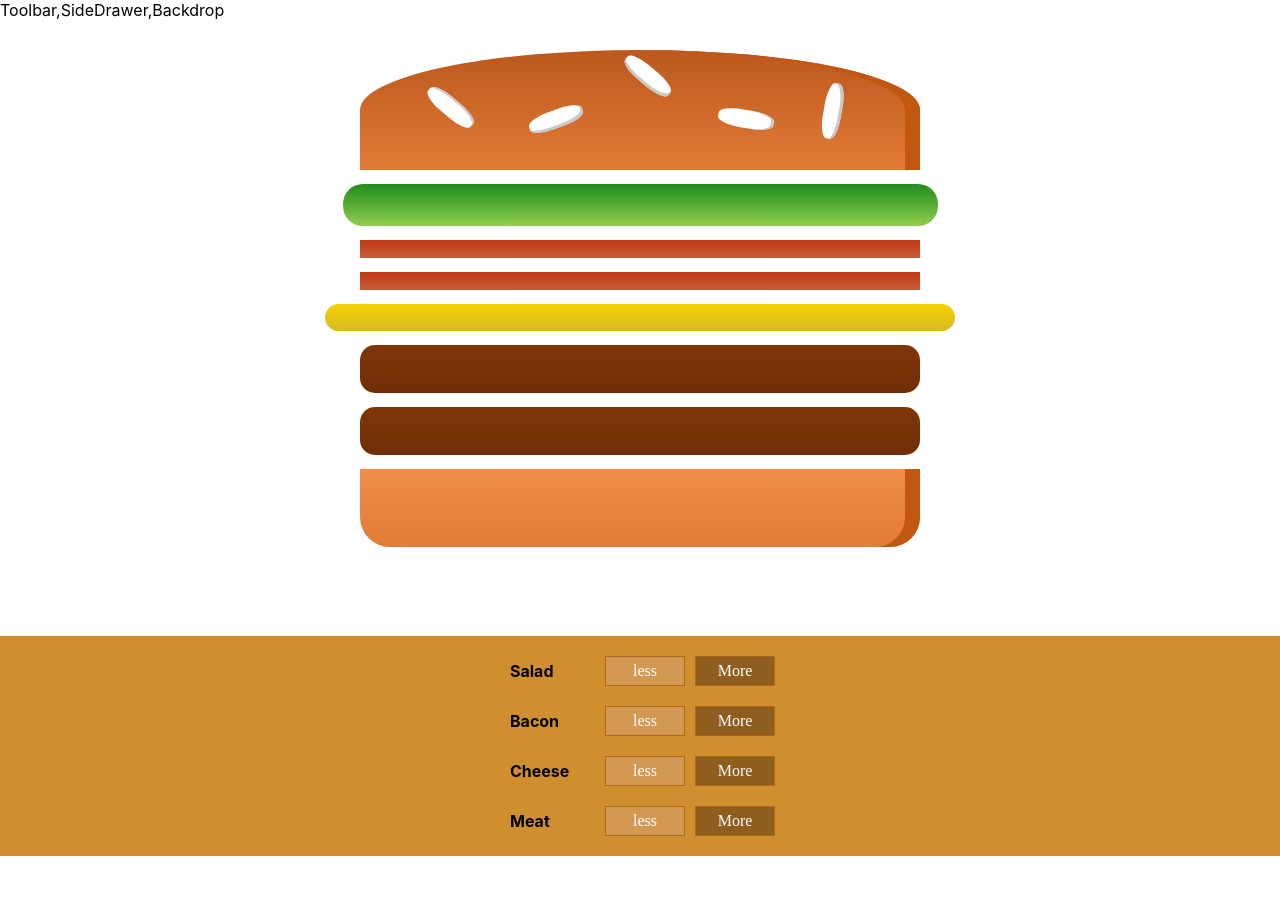
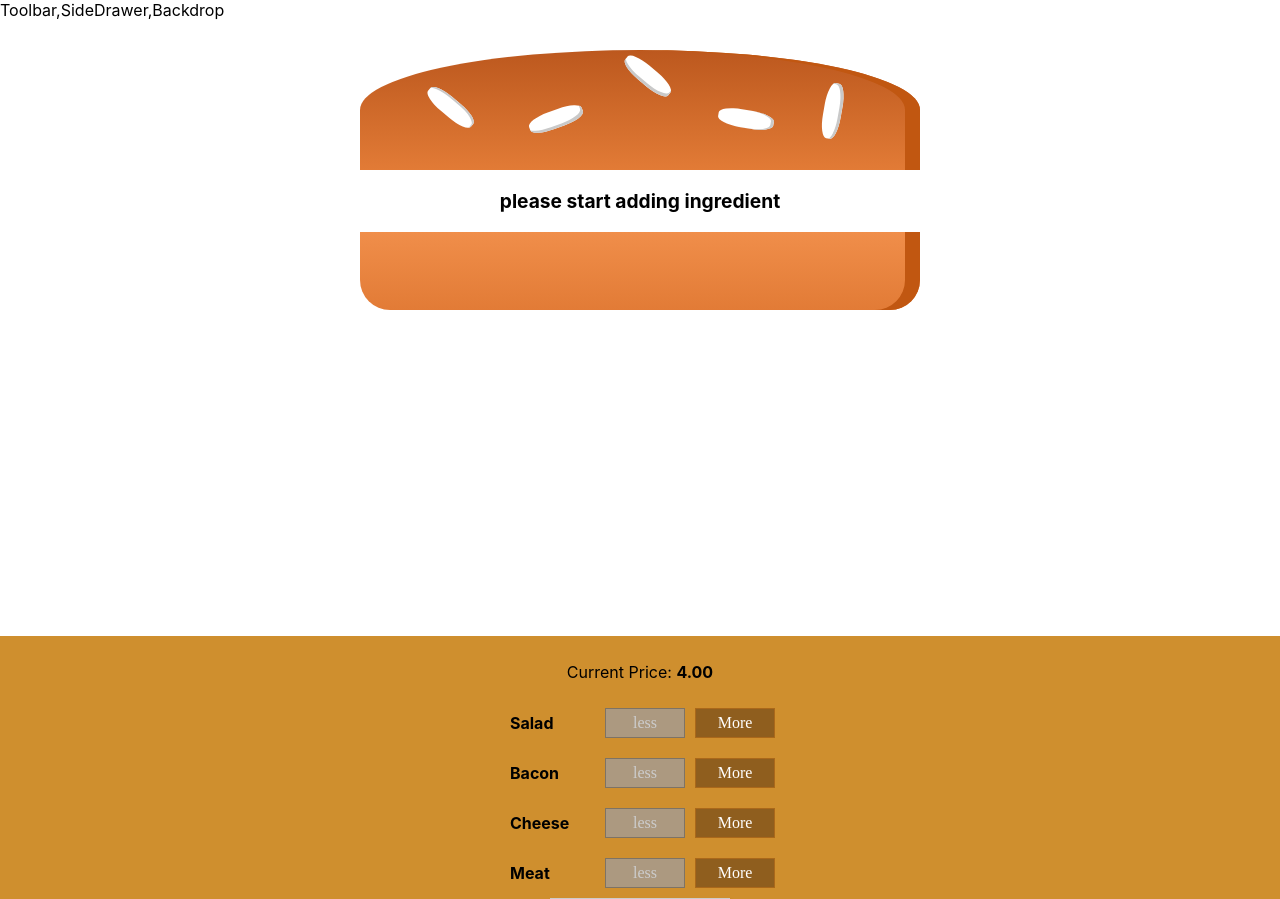
Before and after one commit to MuhammadAnas14/burger-app, a React app: page / in a window 1280 px wide. Shown: the top 899 px of the page. Before the commit the page ends 856 px from the top, so only its background shows below. Built offline with nearby package versions, Linux system fonts and the light colour scheme.

Commit message:
order button

```diff
--- a/src/components/Burger/BuildControls/BuildControl/BuildControl.js
+++ b/src/components/Burger/BuildControls/BuildControl/BuildControl.js
@@ -6,8 +6,8 @@ const buildControl = (props) => (
 
     <div className = 'BuildControl'>
         <div className ='Label'>{props.label}</div>
-        <button className = 'Less'>less</button>
-        <button className = 'More'>More</button>
+        <button className = 'Less' onClick= {props.remove} disabled = {props.disabled}>less</button>
+        <button className = 'More' onClick= {props.added}>More</button>
     </div>
 
 )
--- a/src/components/Burger/BuildControls/BuildControls.js
+++ b/src/components/Burger/BuildControls/BuildControls.js
@@ -12,10 +12,18 @@ const controls = [
 const buildControls = (props) => (
 
     <div className = 'BuildControls'>
+        <p>Current Price: <strong>{props.price.toFixed(2)}</strong></p>
         {controls.map(ctrl => (
-            <BuildControl key = {ctrl.label}
-            label = {ctrl.label} />
+            <BuildControl
+            key = {ctrl.label}
+            label = {ctrl.label}
+            added = {() => props.ingrediantAdded(ctrl.type)}
+            remove = {() => props.ingrediantRemove(ctrl.type)}
+            disabled = {props.disabled[ctrl.type]} />
+
         ))}
+        <button className = 'OrderButton'
+        disabled = {!props.purchasable}>ORDER NOW</button>
 
     </div>
 
--- a/src/containers/BurgerBuilder/BugerBuilder.js
+++ b/src/containers/BurgerBuilder/BugerBuilder.js
@@ -3,23 +3,94 @@ import Aux from '../../hoc/Aux'
 import Burger from '../../components/Burger/Burger'
 import BuildControls from '../../components/Burger/BuildControls/BuildControls'
 
+const INGREDIANT_PRICE ={
+    salad:0.4,
+    bacon:0.7,
+    cheese:1.5,
+    meat:2.0
+}
+
 class BurgerBuilder extends Component{
 
     state ={
         ingredients :{
-            salad:1,
-            bacon:2,
-            cheese:1,
-            meat:2
+            salad:0,
+            bacon:0,
+            cheese:0,
+            meat:0
+        },
+        totalPrice : 4,
+        purchasable :false
+
+    }
+
+    addIngredientHandler = (type) =>{
+
+        const oldCount = this.state.ingredients[type];
+        const updatedCount = oldCount +1;
+        const updatedIngrediants = {
+            ...this.state.ingredients
+        };
+
+        updatedIngrediants[type] = updatedCount
+
+        const priceAddition = INGREDIANT_PRICE[type];
+        const oldPrice = this.state.totalPrice;
+        const newPrice = oldPrice + priceAddition;
+
+        this.setState({totalPrice:newPrice,ingredients:updatedIngrediants})
+        this.updatePurchaseState(updatedIngrediants)
+    }
+    removeIngredientHandler =(type) =>{
+
+        const oldCount = this.state.ingredients[type];
+
+        if (oldCount <= 0){
+            return;
         }
 
+        const updatedCount = oldCount -1;
+        const updatedIngrediants = {
+            ...this.state.ingredients
+        };
+
+        updatedIngrediants[type] = updatedCount
+
+        const priceDeduction = INGREDIANT_PRICE[type];
+        const oldPrice = this.state.totalPrice;
+        const newPrice = oldPrice - priceDeduction;
+
+        this.setState({totalPrice:newPrice,ingredients:updatedIngrediants})
+        this.updatePurchaseState(updatedIngrediants)
+    }
+
+    updatePurchaseState (ingredients){
+        const sum = Object.keys(ingredients)
+            .map(igkey => {
+                return ingredients[igkey]
+            })
+            .reduce((sum,el) => {
+                return sum +el;
+            },0);
+        this.setState({purchasable:sum>0});
     }
     render(){
+        const disableInfo = {
+            ...this.state.ingredients
+        };
+        for (let key in disableInfo){
+            disableInfo[key] = disableInfo[key] <= 0
+        }
         return(
             <Aux>
                 <Burger ingredients={this.state.ingredients}></Burger>
                 <div>
-                    <BuildControls></BuildControls>
+                    <BuildControls
+                    ingrediantAdded = {this.addIngredientHandler}
+                    ingrediantRemove ={this.removeIngredientHandler}
+                    disabled = {disableInfo}
+                    price={this.state.totalPrice}
+                    purchasable = {this.state.purchasable} />
                 </div>
 
             </Aux>
--- a/src/css/BuildControls.css
+++ b/src/css/BuildControls.css
@@ -8,3 +8,45 @@
     margin: auto;
     padding: 10px 0;
 }
+
+
+.OrderButton {
+    background-color: #DAD735;
+    outline: none;
+    cursor: pointer;
+    border: 1px solid #966909;
+    color: #966909;
+    font-family: inherit;
+    font-size: 1.2em;
+    padding: 15px 30px;
+    box-shadow: 2px 2px 2px #966909;
+}
+
+.OrderButton:hover, .OrderButton:active {
+    background-color: #A0DB41;
+    border: 1px solid #966909;
+    color: #966909;
+}
+
+.OrderButton:disabled {
+    background-color: #C7C6C6;
+    cursor: not-allowed;
+    border: 1px solid #ccc;
+    color: #888888;
+}
+
+.OrderButton:not(:disabled) {
+    animation: enable 0.3s linear;
+}
+
+@keyframes enable {
+    0% {
+        transform: scale(1);
+    }
+    60% {
+        transform: scale(1.1);
+    }
+    100% {
+        transform: scale(1);
+    }
+}
```
